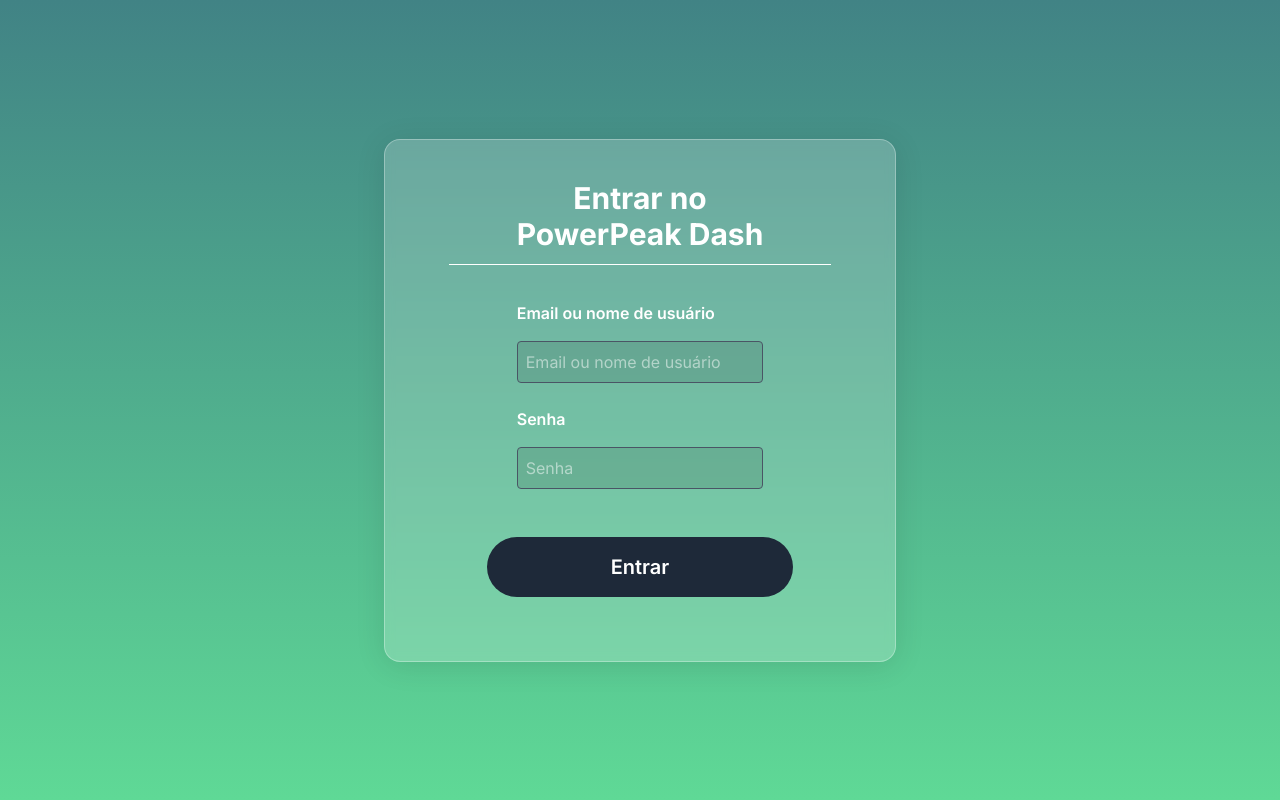
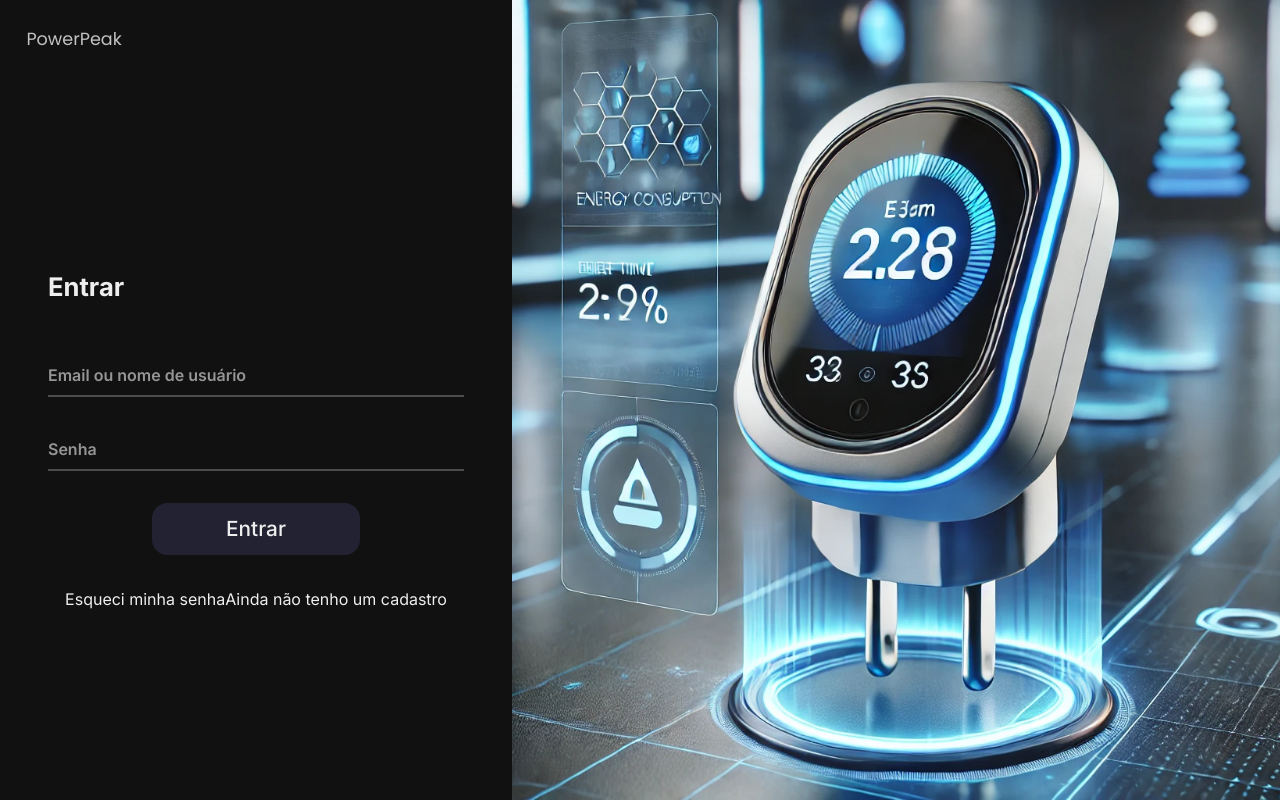
Before and after one commit to KaiqueVA/Energy-Manegemant, an Angular app in the folder Frontend/: page / in a window 1280 px wide. Built offline with nearby package versions, Linux system fonts and the light colour scheme.

Commit message:
update: improve UI design in login page

```diff
--- a/Frontend/angular.json
+++ b/Frontend/angular.json
@@ -98,5 +98,8 @@
         }
       }
     }
+  },
+  "cli": {
+    "analytics": false
   }
 }
--- a/Frontend/src/app/components/custom-input/custom-input.component.html
+++ b/Frontend/src/app/components/custom-input/custom-input.component.html
@@ -1,4 +1,4 @@
-<div class="flex flex-col gap-4">
-    <label class="font-semibold" for="{{id}}">{{label}}</label>
-    <input type="{{type}}" id="{{id}}" class="border border-gray-600 rounded p-2 bg-black/10 focus:outline-none" placeholder="{{placeholder}}">
+<div class="custom-input">
+    <label class="font-semibold" for="{{id}}">{{placeholder}}</label>
+    <input type="{{type}}" id="{{id}}" required>
 </div>
--- a/Frontend/src/app/components/custom-input/custom-input.component.scss
+++ b/Frontend/src/app/components/custom-input/custom-input.component.scss
@@ -0,0 +1,33 @@
+.custom-input {
+    display: flex;
+    flex-direction: column;
+
+    > label {
+        transition: translate .2s, opacity .2s;
+        translate: 0 1.5em;
+        opacity: .6;
+        pointer-events: none;
+        // padding-bottom: .3em;
+    }
+
+    > input {
+        border-bottom: 2px solid #eee4;
+        background-color: transparent !important;
+        outline: none;
+        padding: .25em .75em;
+        transition: border-color .3s;
+
+        &:focus {
+            border-color: #eee7;
+        }
+    }
+
+    &:has(input:focus, input:valid) > label {
+        translate: 0;
+        pointer-events: auto;
+    }
+
+    &:has(input:valid) > label {
+        opacity: 1;
+    }
+}
--- a/Frontend/src/app/components/custom-input/custom-input.component.ts
+++ b/Frontend/src/app/components/custom-input/custom-input.component.ts
@@ -7,7 +7,6 @@
   styleUrl: './custom-input.component.scss'
 })
 export class CustomInputComponent {
-  @Input() label: string = '';
   @Input() type: string = '';
   @Input() value: string = '';
   @Input() placeholder: string = '';
--- a/Frontend/src/app/components/login-form/login-form.component.html
+++ b/Frontend/src/app/components/login-form/login-form.component.html
@@ -1,11 +1,17 @@
-<form class="flex flex-col gap-3 bg-glass text-white py-10 w-[40vw] px-16">
-    <h1 class="text-center font-bold text-3xl">Entrar no <br> PowerPeak Dash</h1>
-    <hr>
-    <div class="flex flex-col items-center justify-center py-6">
-        <div class="flex flex-col gap-6 w-3/4 px-5">
-            <app-custom-input [id]="'email'" [type]="'text'" [label]="'Email ou nome de usuário'" [placeholder]="'Email ou nome de usuário'"></app-custom-input>
-            <app-custom-input [id]="'senha'" [type]="'password'" [label]="'Senha'" [placeholder]="'Senha'"></app-custom-input>
+<main class="main-login-form">
+    <h1 class="login-title">PowerPeak</h1>
+    <form class="login-form">
+        <h1 class="title">Entrar</h1>
+        <div class="form-content">
+            <ul class="inputs">
+                <app-custom-input [id]="'email'" [type]="'text'" [placeholder]="'Email ou nome de usuário'"></app-custom-input>
+                <app-custom-input [id]="'senha'" [type]="'password'" [placeholder]="'Senha'"></app-custom-input>
+            </ul>
+            <button class="form-submit">Entrar</button>
+            <section>
+                <button>Esqueci minha senha</button>
+                <button>Ainda não tenho um cadastro</button>
+            </section>
         </div>
-        <button class="bg-gray-800 rounded-full w-4/5 p-4 text-xl font-semibold mt-12">Entrar</button>
-    </div>
-</form>
+    </form>
+</main>
--- a/Frontend/src/app/components/login-form/login-form.component.scss
+++ b/Frontend/src/app/components/login-form/login-form.component.scss
@@ -0,0 +1,58 @@
+.main-login-form {
+    display: flex;
+    flex-direction: column;
+    height: 100%;
+    background-color: #111;
+    color: #eee;
+
+    .login-title {
+        font-size: 1.1em;
+        margin: 1.5em;
+        font-weight: 400;
+        opacity: .8;
+        user-select: none;
+        font-family: Poppins;
+    }
+
+    .login-form {
+        display: flex;
+        flex-direction: column;
+        justify-content: center;
+        flex-grow: 1;
+        gap: 2em;
+        padding: 3em;
+        width: 100%;
+
+        .title {
+            font-size: 1.6em;
+            font-weight: bold;
+        }
+
+        .form-content {
+            display: flex;
+            flex-direction: column;
+            align-items: center;
+            gap: 2em;
+
+            .inputs {
+                display: flex;
+                flex-direction: column;
+                gap: 1em;
+                width: 100%;
+            }
+
+            .form-submit {
+                background-color: #223;
+                flex-shrink: 0;
+                border-radius: .75em;
+                width: 50%;
+                min-width: fit-content;
+                padding: .5em 2em;
+                font-size: 1.3em;
+                font-weight: 500;
+                cursor: pointer;
+                user-select: none;
+            }
+        }
+    }
+}
--- a/Frontend/src/app/pages/login-page/login-page.component.html
+++ b/Frontend/src/app/pages/login-page/login-page.component.html
@@ -1,3 +1,6 @@
-<main class="flex justify-center items-center main-gradient h-screen w-full">
+<main class="main-page">
     <app-login-form></app-login-form>
+    <section class="background-login">
+        <img src="/login-wallpaper.webp" alt="Imagem de Fundo">
+    </section>
 </main>
--- a/Frontend/src/app/pages/login-page/login-page.component.scss
+++ b/Frontend/src/app/pages/login-page/login-page.component.scss
@@ -0,0 +1,26 @@
+.main-page {
+    position: relative;
+    display: flex;
+    height: 100vh;
+    width: 100vw;
+
+    app-login-form {
+        flex-shrink: 0;
+        flex-grow: 1;
+        max-width: 32rem;
+    }
+
+    .background-login {
+        position: relative;
+        pointer-events: none;
+        flex-grow: 3;
+        user-select: none;
+
+        img {
+            position: absolute;
+            height: 100%;
+            width: 100%;
+            object-fit: cover;
+        }
+    }
+}
--- a/Frontend/src/styles.scss
+++ b/Frontend/src/styles.scss
@@ -1,5 +1,6 @@
 @import "tailwindcss";
 @import url('https://fonts.googleapis.com/css2?family=Inter:ital,opsz,wght@0,14..32,100..900;1,14..32,100..900&display=swap');
+@import url('https://fonts.googleapis.com/css2?family=Poppins:wght@100;200;300;400;500;600;700;800;900&display=swap');
 
 *{
     font-family: 'Inter', sans-serif;
```
Also changed, not shown: Frontend/public/login-wallpaper.webp (added).
